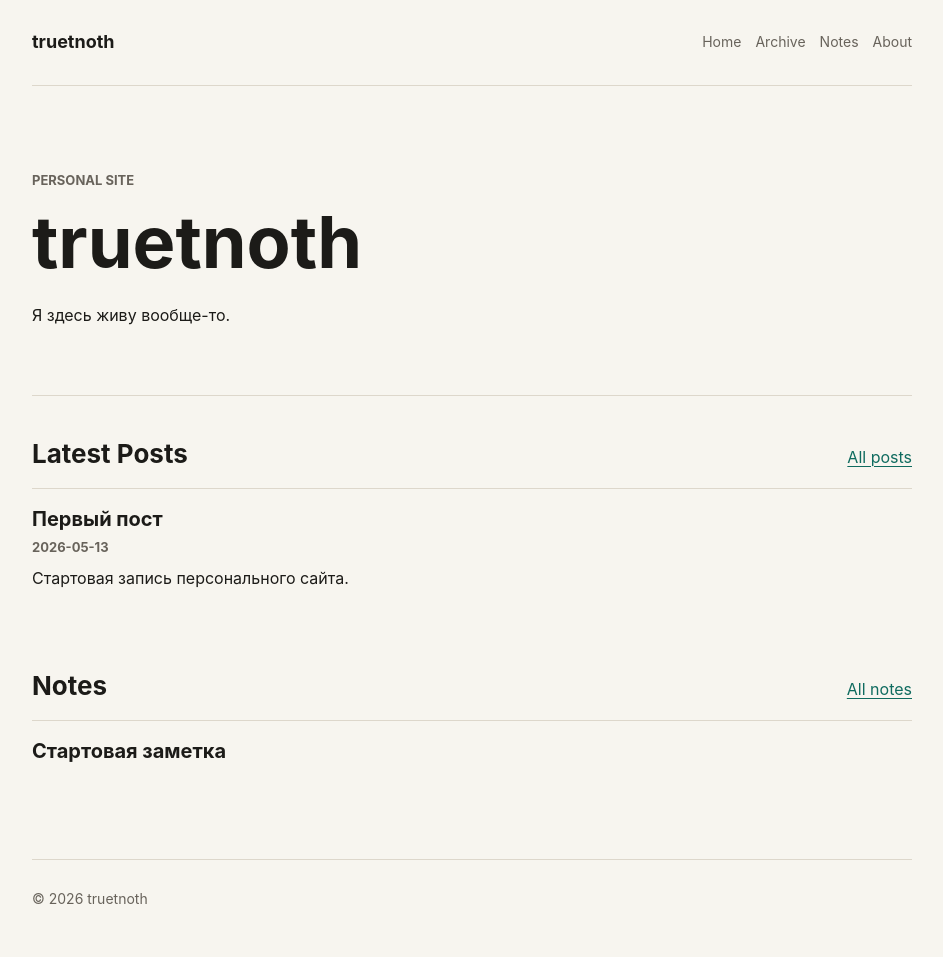
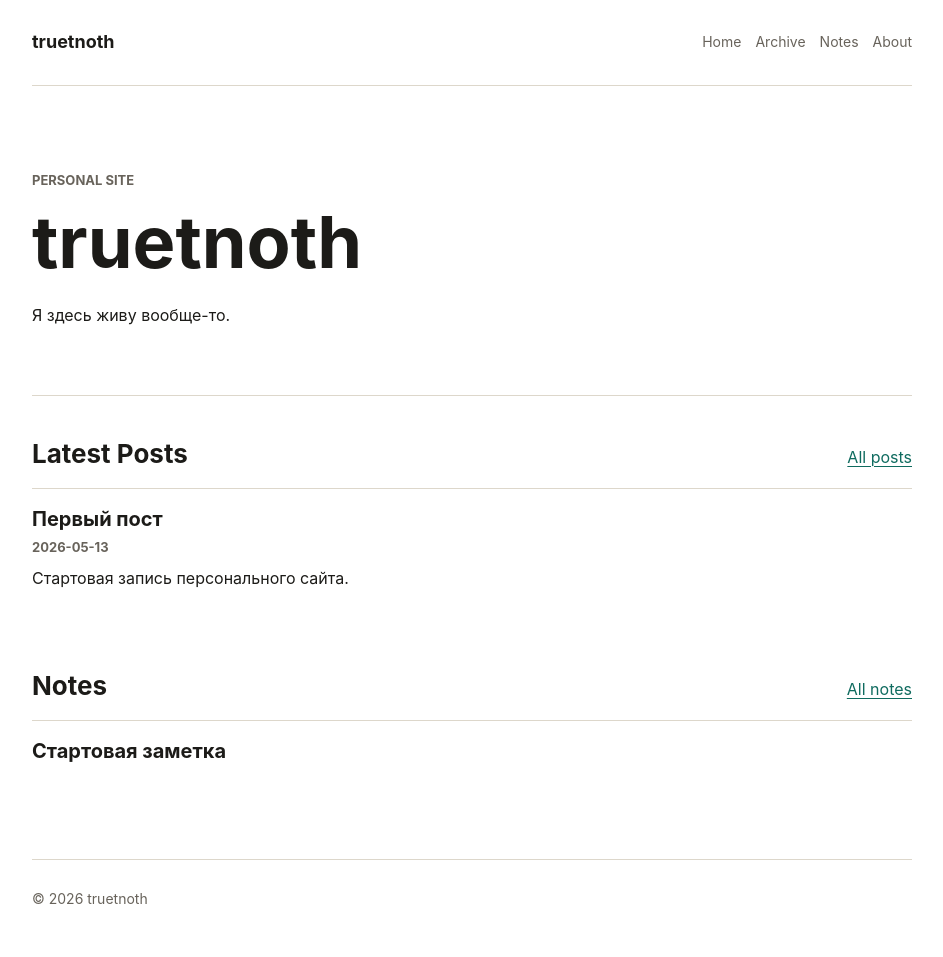
Before and after one commit to truetnoth/personal, a Jekyll site: the page built from index.md, in a window 1280 px wide. Shown: the whole page, without its empty margins (168-1111 px from the left). Built offline with Jekyll 4.4.1, drawn with Linux system fonts in a browser that asks for light colours.

Commit message:
Use white site background

```diff
--- a/assets/css/main.css
+++ b/assets/css/main.css
@@ -1,24 +1,24 @@
 :root {
-  --bg: #f7f5ef;
+  --bg: #ffffff;
   --text: #1c1b18;
   --muted: #68635b;
   --line: #ddd7cb;
   --panel: #ffffff;
   --accent: #0f6b5f;
   --accent-strong: #0a4a43;
-  --code-bg: #ece7dc;
+  --code-bg: #f1f3f4;
 }
 
 @media (prefers-color-scheme: dark) {
   :root {
-    --bg: #171815;
-    --text: #f2efe7;
-    --muted: #aaa397;
-    --line: #37342d;
-    --panel: #20211d;
-    --accent: #6fd5c7;
-    --accent-strong: #a4eee4;
-    --code-bg: #2b2a25;
+    --bg: #ffffff;
+    --text: #1c1b18;
+    --muted: #68635b;
+    --line: #ddd7cb;
+    --panel: #ffffff;
+    --accent: #0f6b5f;
+    --accent-strong: #0a4a43;
+    --code-bg: #f1f3f4;
   }
 }
 
```
